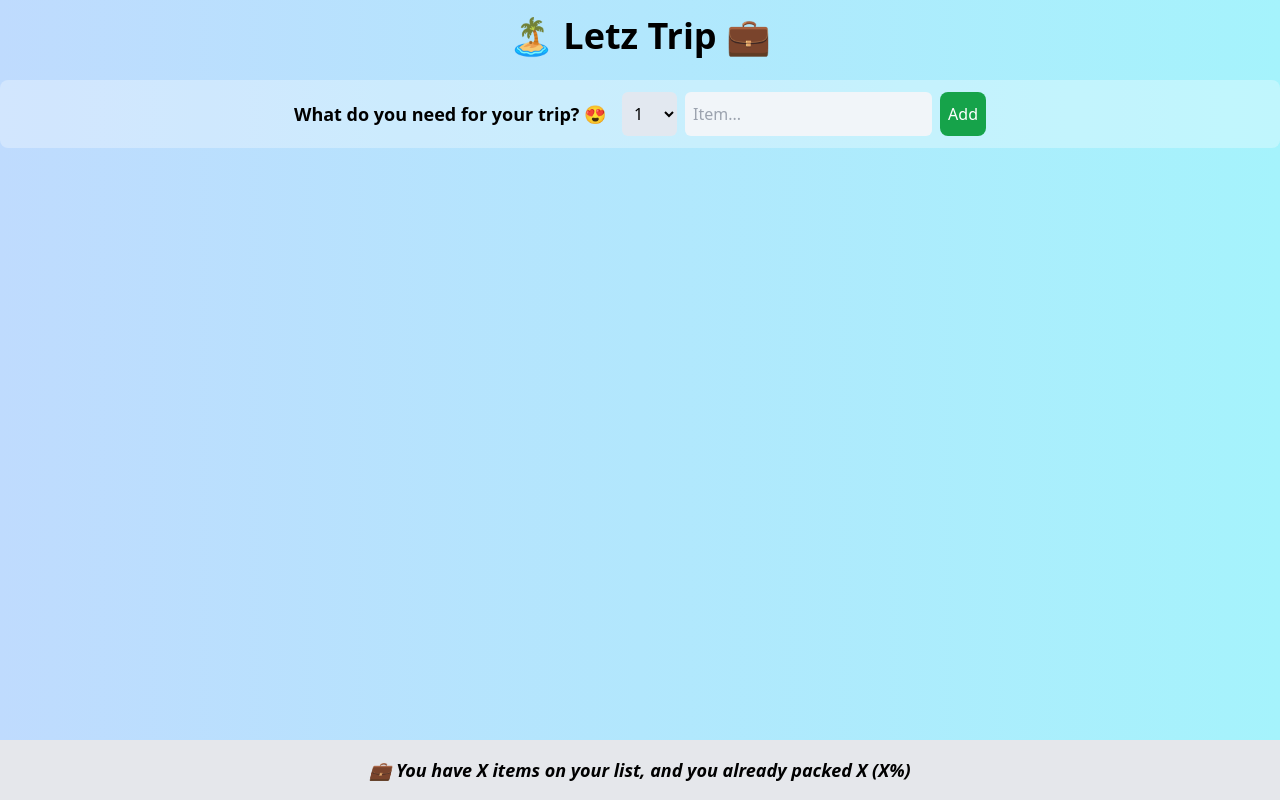
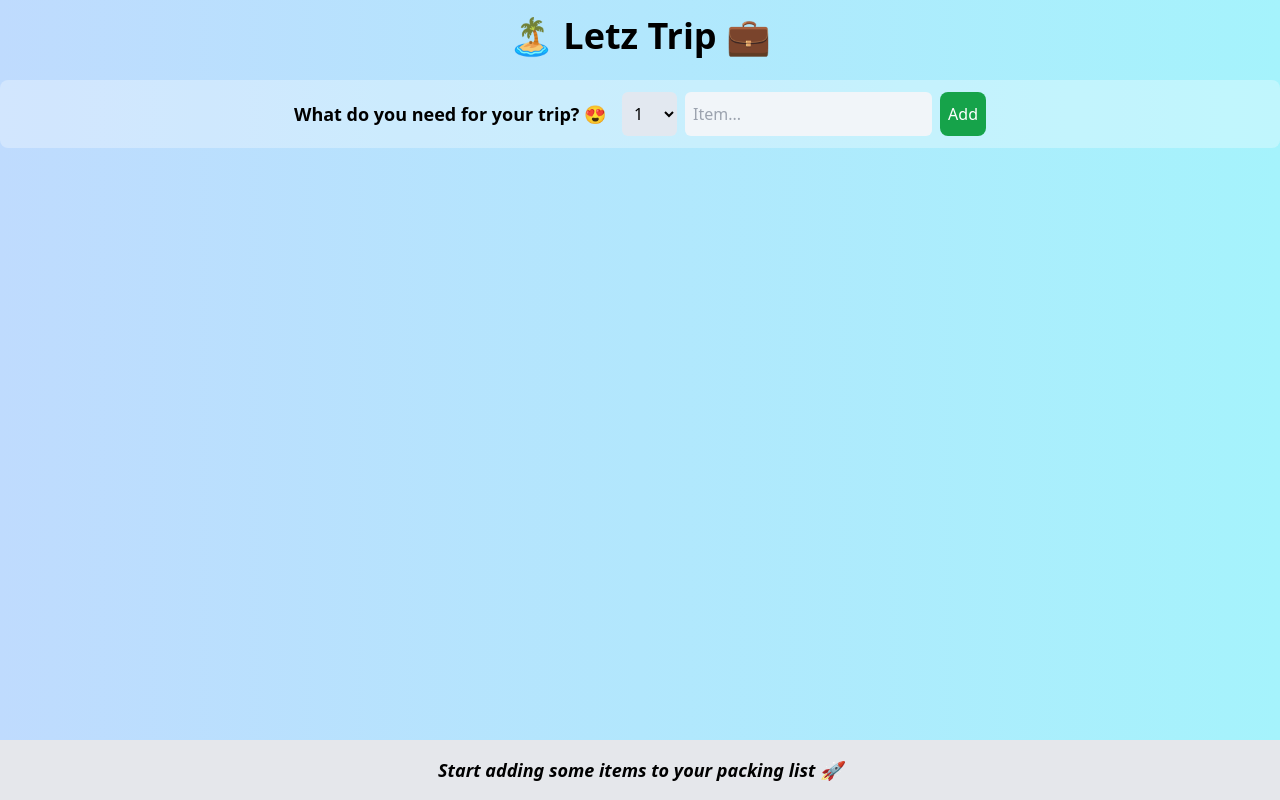
Before and after one commit to QuackPlayground/react-rookie, a React (Vite) app: page / in a window 1280 px wide. Built offline with nearby package versions, Linux system fonts and the light colour scheme.

Commit message:
feat: calculating statistics as derived state

```diff
--- a/src/App.jsx
+++ b/src/App.jsx
@@ -25,7 +25,7 @@ export default function App() {
       <Logo />
       <Form onAddItems={handleAddItems} />
       <PackingList items={items} onDeleteItem={handleDeleteItems} onToggleItem={handleToggleItem}/>
-      <Stats />
+      <Stats items={items}/>
     </div>
   )
 }
@@ -41,6 +41,8 @@ function Form({ onAddItems }) {
 
   function handleSubmit(e) {
     e.preventDefault();
+
+    if(!description) return;
 
     const newItem = {description, quantity, packed: false, id:Date.now()}
     console.log(newItem);
@@ -75,7 +77,7 @@ function Form({ onAddItems }) {
 function PackingList({ items, onDeleteItem, onToggleItem }) {
   return(
     <div className='flex justify-center mt-4'>
-      <ul className='flex flex-row space-x-8'>
+      <ul className='flex flex-wrap space-x-8'>
         {items.map((item) => (
           <Item item={item} key={item.id} onDeleteItem={onDeleteItem} onToggleItem={onToggleItem}/>
         ))}
@@ -87,7 +89,7 @@ function PackingList({ items, onDeleteItem, onToggleItem }) {
 
 function Item({ item, onDeleteItem, onToggleItem }) {
   return (
-    <li className='flex items-center space-x-3 backdrop-blur-0 bg-yellow-200/30 px-3 py-3 rounded-xl text-lg'>
+    <li className='flex items-center space-x-3 backdrop-blur-0 bg-yellow-200/30 px-3 py-3 rounded-xl text-lg mb-3'>
       <input type="checkbox" value={item.packed} onChange={() => onToggleItem(item.id)} />
       <span style={item.packed ? {textDecoration: 'line-through'} : {}}>
         {item.quantity} {item.description}
@@ -98,11 +100,18 @@ function Item({ item, onDeleteItem, onToggleItem }) {
 }
 
 
-function Stats() {
+function Stats({ items }) {
+
+  if(!items.length) return <p className='fixed bottom-0 w-full bg-gray-200 text-center p-4 font-semibold text-lg'><em>Start adding some items to your packing list 🚀</em></p>
+
+  const numItems = items.length;
+  const numPacked = items.filter(item => item.packed).length;
+  const percentage = Math.round(numPacked / numItems * 100)
+
   return (
     <footer className='fixed bottom-0 w-full bg-gray-200 text-center p-4 font-semibold text-lg'>
       <em>
-        💼 You have X items on your list, and you already packed X (X%)
+        { percentage === 100 ? 'You got everything! Ready to go ✈️' : `💼 You have ${numItems} items on your list, and you already packed ${numPacked} ( ${percentage} %)`}
       </em>
     </footer>
   )
```
